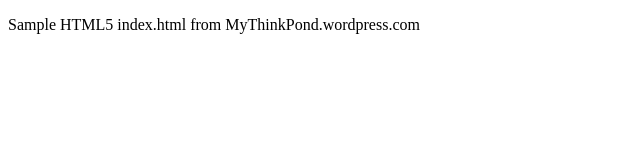
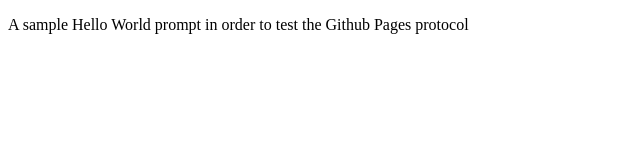
Before and after one commit to darlekc/darlekc.github.io, a plain HTML site: page index.html in a window 1280 px wide. Shown: the whole page, without its empty margins (0-640 px from the left). Drawn offline with Linux system fonts and the light colour scheme.

Commit message:
Update index.html

```diff
--- a/index.html
+++ b/index.html
@@ -2,9 +2,9 @@
 <html lang=en>
 <head>
 <meta charset=utf-8>
-<title>Sample HTML5 index.html from MyThinkPond</title>
+<title>Sample Hello World Prompt</title>
 </head>
 <body>
-<p>Sample HTML5 index.html from MyThinkPond.wordpress.com</p>
+<p>A sample Hello World prompt in order to test the Github Pages protocol</p>
 </body>
 </html>
```
